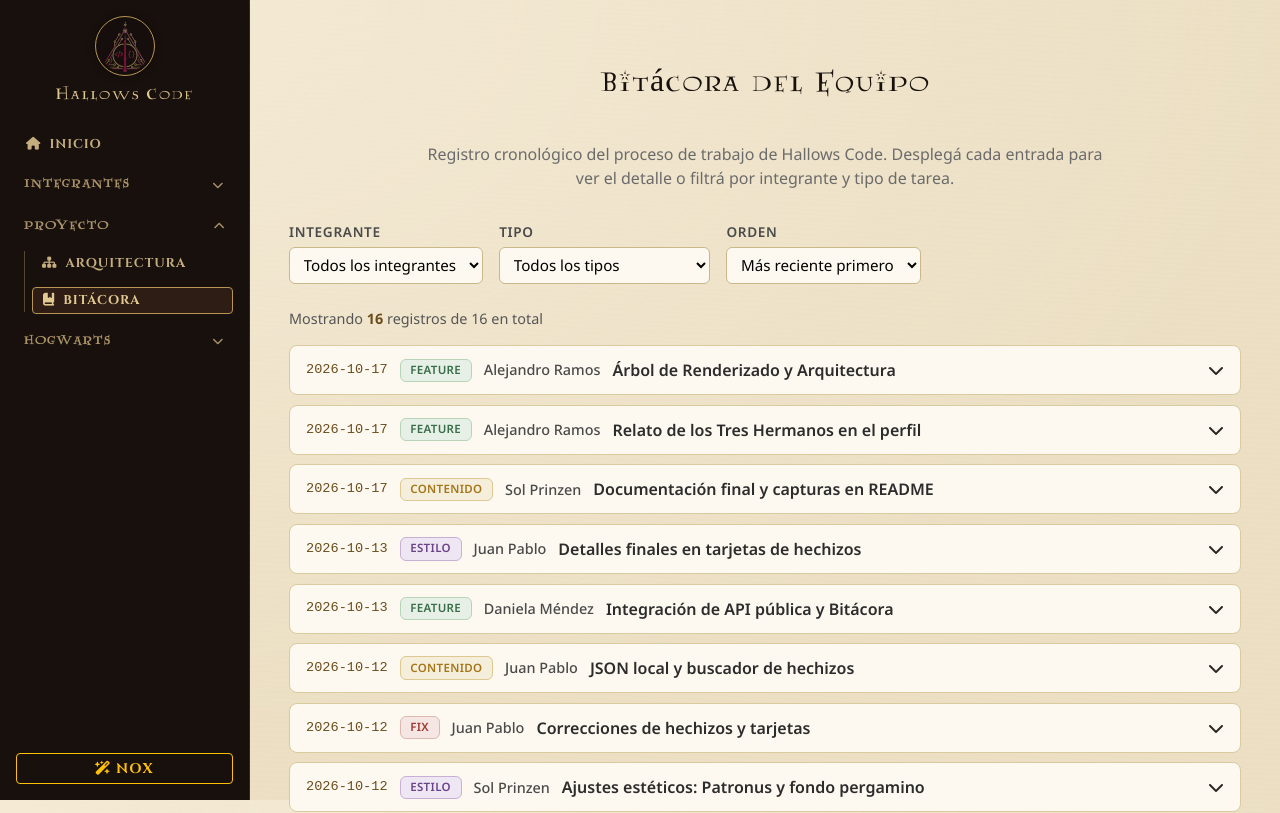
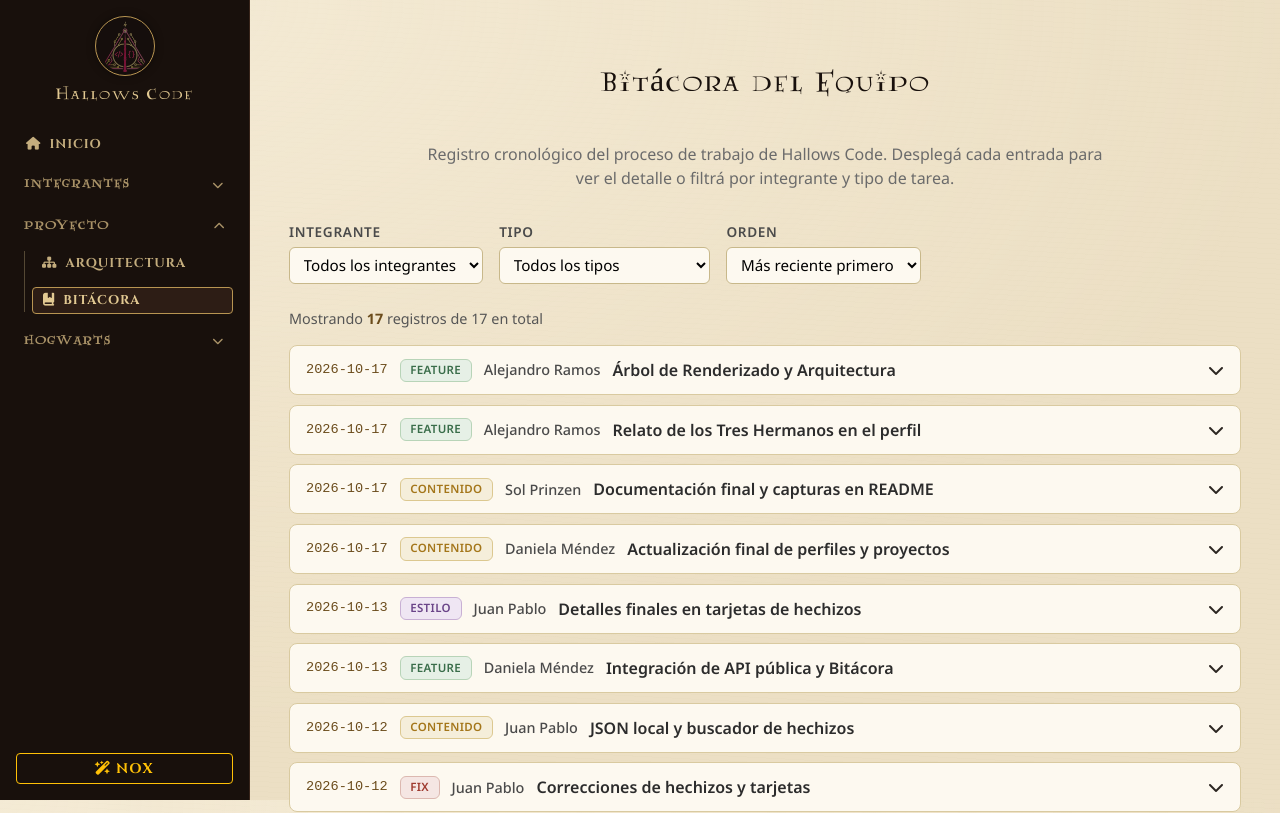
Before and after one commit to solprinz/tp2-grupo20, a React (Vite) app: page /bitacora in a window 1280 px wide. Shown: the top 813 px of the page. Built offline with nearby package versions, Linux system fonts and the light colour scheme.

Commit message:
docs(bitacora): agrega registro final de actualizacion de proyectos y README

```diff
--- a/src/pages/Bitacora.jsx
+++ b/src/pages/Bitacora.jsx
@@ -148,6 +148,15 @@ const REGISTROS = [
     titulo: "Documentación final y capturas en README",
     detalle:
       "Actualizamos el README.md agregando capturas de pantalla del proyecto (Home, Hechizos, Estudiantes, Modo Oscuro, Perfiles) y optimizamos el peso de las imágenes para el deploy final.",
+    tipo: "contenido",
+  },
+  {
+    id: 17,
+    fecha: "2026-10-17",
+    integrante: "Daniela Méndez",
+    titulo: "Actualización final de perfiles y proyectos",
+    detalle:
+      "Sumamos tres proyectos reales al perfil de Daniela (Urbana Cult, Clínica SePrise y Hallows Code), detallando el rol en cada uno, las tecnologías y los desafíos. También corregimos las rutas de las imágenes en el README para el deploy final.",
     tipo: "contenido",
   },
 ];
```
